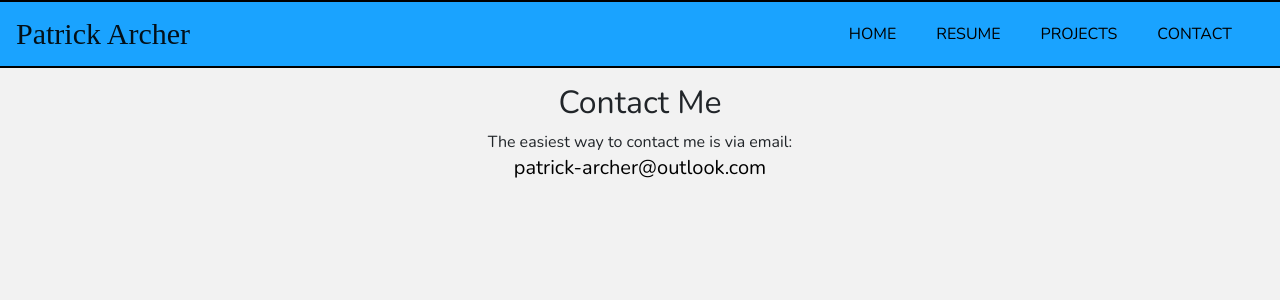
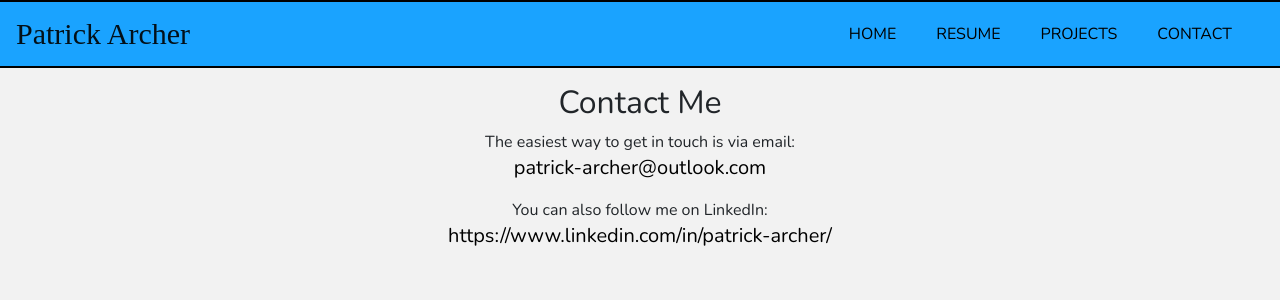
Before and after one commit to pjarcher913/my-website-react, a React (Create React App) app: page /contact in a window 1280 px wide. Shown: the top 300 px of the page. Built offline with nearby package versions, Linux system fonts and the light colour scheme; a web font is replaced by a local one.

Commit message:
v2.2
- Update wordings
- Initialize build

```diff
--- a/src/components/Profile.jsx
+++ b/src/components/Profile.jsx
@@ -14,7 +14,7 @@ class Profile extends Component {
       <div className="row">
         <div className="px-3">
           <img id="profile-pic" className="pl-0 float-left col-xs-3 col-sm-3 col-md-3 col-lg-3"
-               src={ProfilePic} alt="Profile Picture"/>
+               src={ProfilePic} alt="ProfilePic"/>
           <div className="profile-text float-none">
             <span>
               My name is Patrick Archer. In May 2019, I earned my Bachelor of Science in Engineering
@@ -24,10 +24,12 @@ class Profile extends Component {
               <br/><br/>
               For my final 3 years as an undergraduate, I worked as an IT Systems Support student worker for ASU’s
               Engineering Dean’s Office. I directly supported technology utilized daily by the Dean of Engineering and his
-              close staff. I gained experience in supporting users and utilizing task-management systems.
+              close staff.
               <br/><br/>
               I am an Eagle Scout and I exhibit all qualities as expected from one. I am organized and work efficiently.
               I work well in teams.
+              <br/><br/>
+              This website serves those who wish to learn more about me and my technical work.
             </span>
           </div>
         </div>
--- a/src/components/Profile_Description.jsx
+++ b/src/components/Profile_Description.jsx
@@ -8,7 +8,7 @@ class Profile_Description extends Component {
   render() {
     return (
       <div>
-        <h2 className="text-center pt-2 pt-lg-1">Some info about this site:</h2>
+        <h2 className="text-center pt-2">Some info about this site:</h2>
         <p className="text-justify">
           You are currently viewing Version 2 of my website, which I developed using React -- a JavaScript library utilized
           by HTML to modularize user interface compositions. I used Bootstrap and custom CSS for styling.
--- a/src/components/contact.jsx
+++ b/src/components/contact.jsx
@@ -4,10 +4,16 @@ import './styles/contact.css';
 export const Contact = () => (
   <div className="pt-3 text-center">
     <h2>Contact Me</h2>
-    <span>
-      The easiest way to contact me is via email:
+    <p>
+      The easiest way to get in touch is via email:
       <br/>
       <a id="email-link" href="mailto:patrick-archer@outlook.com" rel="noreferrer noopener">patrick-archer@outlook.com</a>
-    </span>
+    </p>
+    <p>
+      You can also follow me on LinkedIn:
+      <br/>
+      <a id="linkedin-link" href="https://www.linkedin.com/in/patrick-archer/" target="_blank" rel="noreferrer noopener">
+        https://www.linkedin.com/in/patrick-archer/</a>
+    </p>
   </div>
 );
--- a/src/components/styles/contact.css
+++ b/src/components/styles/contact.css
@@ -10,6 +10,14 @@
     color: #1aa3ff;
 }
 
-#email-link:visited {
+#linkedin-link {
+    text-decoration: none;
     color: #000000;
+    line-height: 1.4em;
+    font-size: 20px;
+    font-weight: normal;
 }
+
+#linkedin-link:hover {
+    color: #1aa3ff;
+}
```
